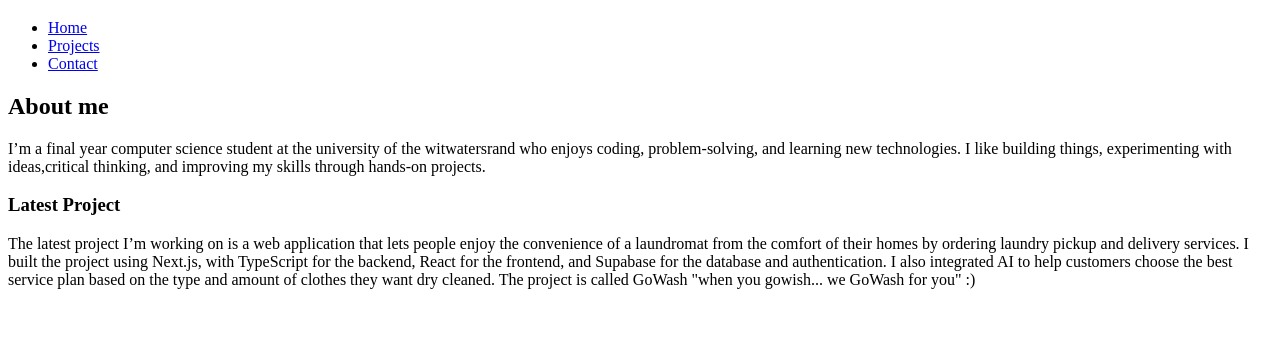
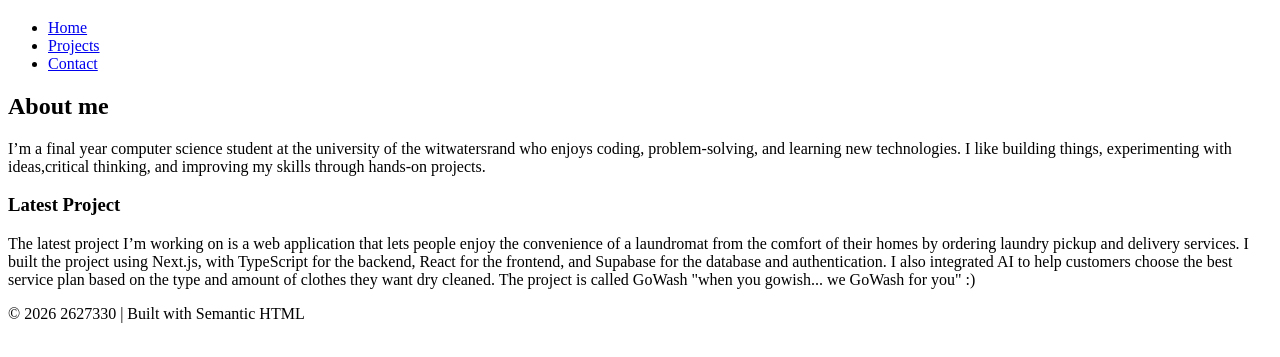
Before and after one commit to TshepoMatshete/TshepoPortfolio, a plain HTML site: page index.html in a window 1280 px wide. Shown: the part 61-418 px from the top of the page. Drawn offline with Linux system fonts and the light colour scheme.

Commit message:
added a footer for my page

```diff
--- a/index.html
+++ b/index.html
@@ -26,6 +26,9 @@
             <h3>Latest Project</h3>
             <p>The latest project I’m working on is a web application that lets people enjoy the convenience of a laundromat from the comfort of their homes by ordering laundry pickup and delivery services. I built the project using Next.js, with TypeScript for the backend, React for the frontend, and Supabase for the database and authentication. I also integrated AI to help customers choose the best service plan based on the type and amount of clothes they want dry cleaned. The project is called GoWash "when you gowish... we GoWash for you" :)</p>
         </article>
+        <footer>
+            © 2026 2627330 | Built with Semantic HTML
+        </footer>
     </main>
 </body>
 </html>
```
